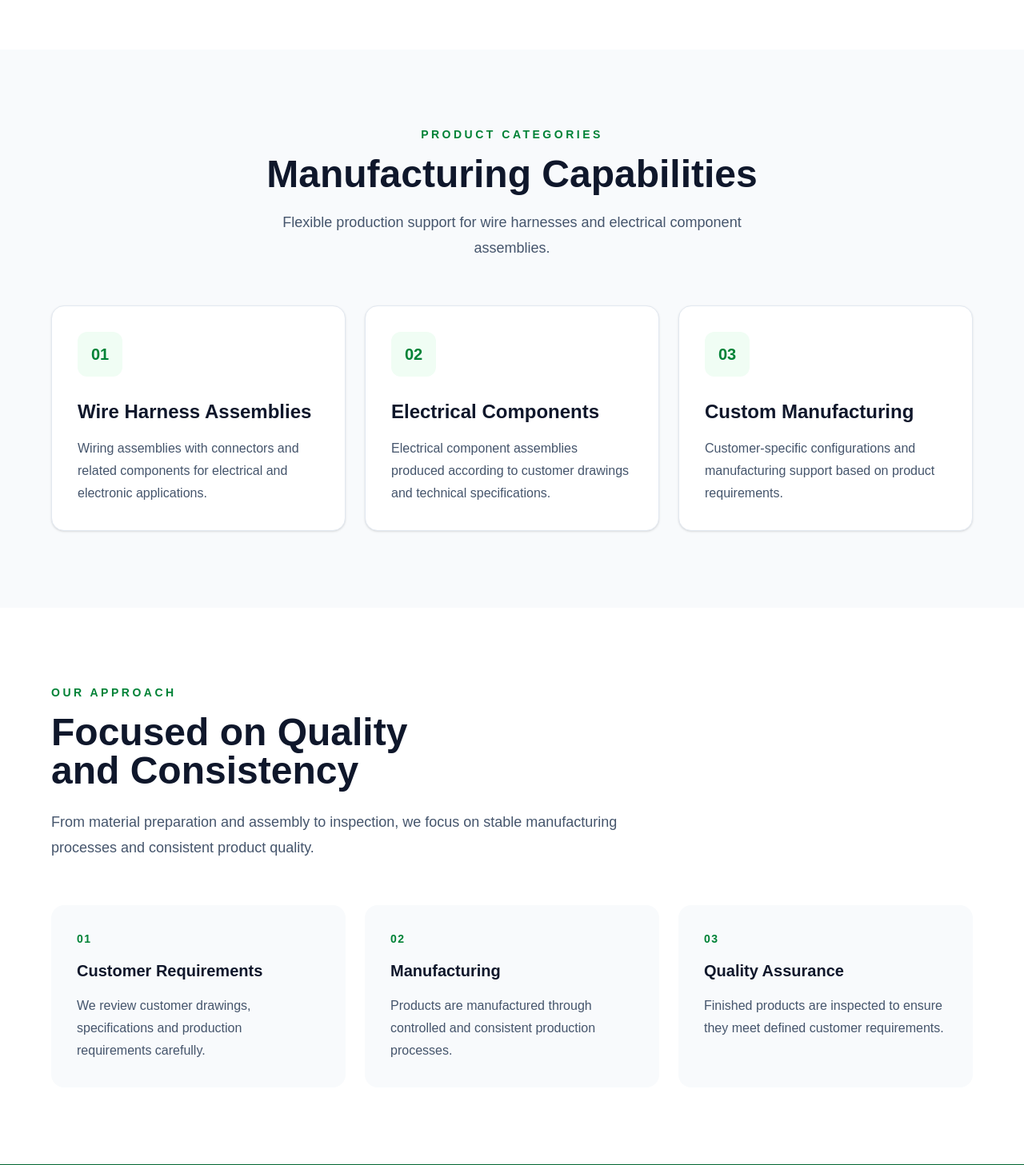
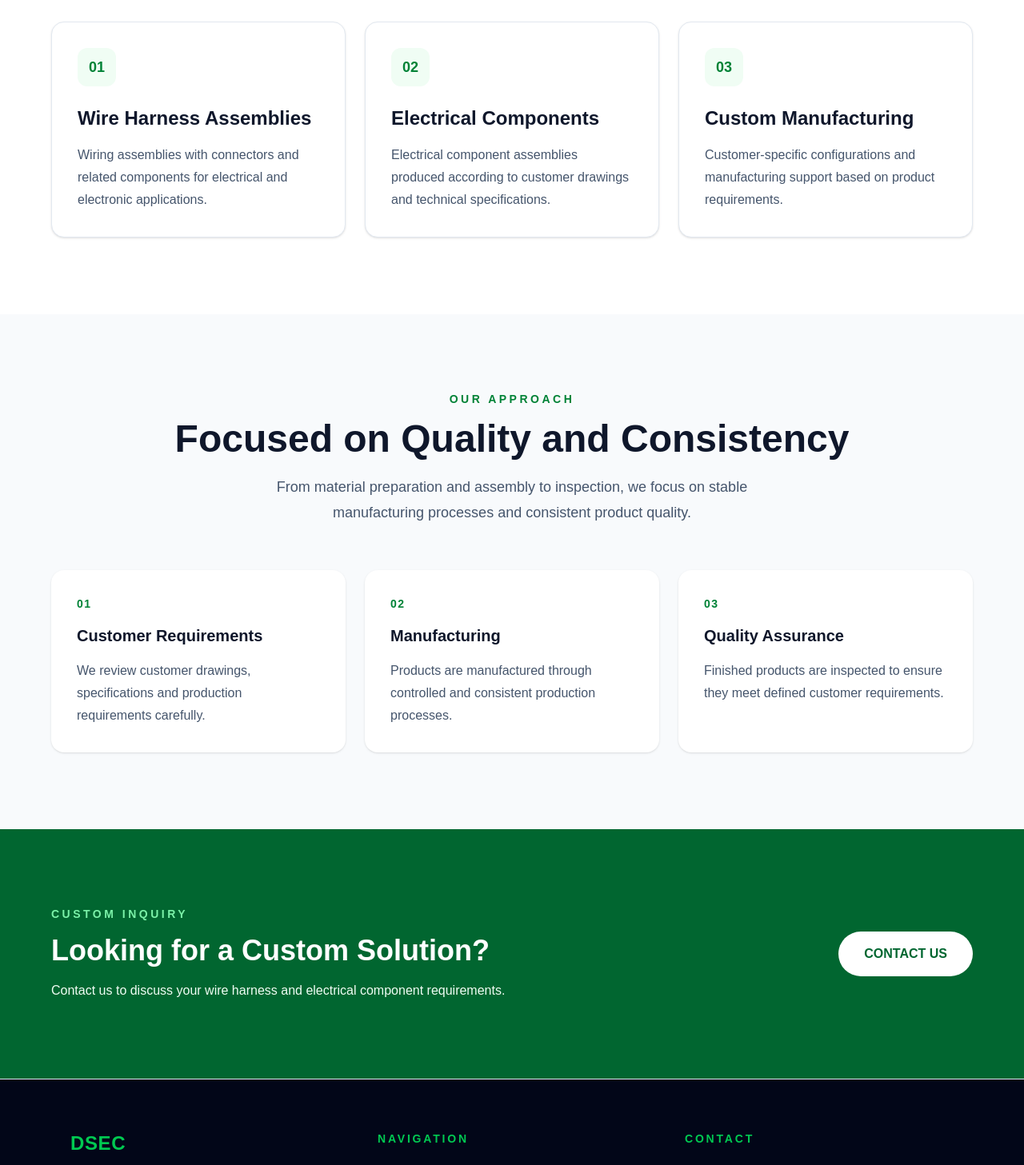
Before and after one commit to whatsupbro7/dsec-website, a Next.js app: page /products in a window 1280 px wide. Shown: the part 1860-3317 px from the top of the page at 80% size. Built offline with nearby package versions, Linux system fonts and the light colour scheme.

Commit message:
Improve English products page presentation

```diff
--- a/app/products/page.tsx
+++ b/app/products/page.tsx
@@ -1,187 +1,114 @@
 export default function Products() {
+  const highlights = [
+    {
+      number: "01",
+      title: "Wire Harness Assemblies",
+      text: "Wiring assemblies with connectors and related components for electrical and electronic applications.",
+    },
+    {
+      number: "02",
+      title: "Electrical Components",
+      text: "Electrical component assemblies produced according to customer drawings and technical specifications.",
+    },
+    {
+      number: "03",
+      title: "Custom Manufacturing",
+      text: "Customer-specific configurations and manufacturing support based on product requirements.",
+    },
+  ];
+
   return (
     <main className="min-h-screen bg-white text-slate-800">
-      {/* PRODUCTS HERO */}
       <section className="bg-green-800 px-6 py-28 text-white md:py-32">
         <div className="mx-auto max-w-6xl">
-          <p className="mb-5 text-sm font-semibold tracking-[0.3em] text-green-300">
-            OUR PRODUCTS
-          </p>
-          <h1 className="text-5xl font-bold tracking-tight md:text-6xl">
-            Wire Harness Solutions
-          </h1>
+          <p className="mb-5 text-sm font-semibold tracking-[0.3em] text-green-300">OUR PRODUCTS</p>
+          <h1 className="text-5xl font-bold tracking-tight md:text-6xl">Wire Harness Solutions</h1>
           <p className="mt-8 max-w-2xl text-lg leading-8 text-green-50">
-            DAESOUNG ELECTRIC COMPONENTS provides reliable wire harness and
-            electrical component solutions designed around customer requirements.
+            DAESOUNG ELECTRIC COMPONENTS provides reliable wire harness and electrical component solutions designed around customer requirements.
           </p>
         </div>
       </section>
 
-      {/* PRODUCT PORTFOLIO */}
       <section className="px-6 py-24">
         <div className="mx-auto max-w-6xl">
           <div className="max-w-3xl">
-            <p className="text-sm font-semibold tracking-[0.25em] text-green-700">
-              PRODUCT PORTFOLIO
-            </p>
+            <p className="text-sm font-semibold tracking-[0.25em] text-green-700">PRODUCT PORTFOLIO</p>
             <h2 className="mt-4 text-4xl font-bold text-slate-900 md:text-5xl">
               Real Products,
               <br />
               Built to Customer Requirements
             </h2>
             <p className="mt-6 text-lg leading-8 text-slate-600">
-              The product portfolio below presents actual DAESOUNG ELECTRIC
-              COMPONENTS wire harnesses and electrical component assemblies.
-              Products can be manufactured according to customer drawings,
-              specifications and application requirements.
+              The product portfolio below presents actual DAESOUNG ELECTRIC COMPONENTS wire harnesses and electrical component assemblies. Products can be manufactured according to customer drawings, specifications and application requirements.
             </p>
           </div>
 
-          <div className="mt-14 overflow-hidden rounded-3xl border border-slate-200 bg-white p-3 shadow-xl">
-            <img
-              src="/images/products/products.png"
-              alt="Actual DAESOUNG ELECTRIC COMPONENTS wire harness and electrical component products"
-              className="h-auto w-full rounded-2xl object-contain"
-            />
+          <div className="mt-14 overflow-hidden rounded-[2rem] border border-slate-200 bg-slate-950 p-3 shadow-2xl md:p-5">
+            <div className="overflow-hidden rounded-[1.5rem] bg-white">
+              <img
+                src="/images/products/products.png"
+                alt="Actual DAESOUNG ELECTRIC COMPONENTS wire harness and electrical component products"
+                className="h-auto w-full object-contain"
+              />
+            </div>
           </div>
 
-          <p className="mt-5 text-center text-sm text-slate-500">
-            Actual product samples from DAESOUNG ELECTRIC COMPONENTS
-          </p>
+          <p className="mt-5 text-center text-sm text-slate-500">Actual product samples from DAESOUNG ELECTRIC COMPONENTS</p>
+
+          <div className="mt-14 grid gap-6 md:grid-cols-3">
+            {highlights.map((item) => (
+              <div key={item.number} className="rounded-2xl border border-slate-200 bg-white p-8 shadow-sm transition hover:-translate-y-1 hover:shadow-lg">
+                <div className="flex h-12 w-12 items-center justify-center rounded-xl bg-green-50 text-lg font-bold text-green-700">
+                  {item.number}
+                </div>
+                <h3 className="mt-6 text-2xl font-bold text-slate-900">{item.title}</h3>
+                <p className="mt-4 leading-7 text-slate-600">{item.text}</p>
+              </div>
+            ))}
+          </div>
         </div>
       </section>
 
-      {/* PRODUCT CATEGORIES */}
       <section className="bg-slate-50 px-6 py-24">
         <div className="mx-auto max-w-6xl">
           <div className="text-center">
-            <p className="text-sm font-semibold tracking-[0.25em] text-green-700">
-              PRODUCT CATEGORIES
-            </p>
-            <h2 className="mt-4 text-4xl font-bold text-slate-900 md:text-5xl">
-              Manufacturing Capabilities
-            </h2>
+            <p className="text-sm font-semibold tracking-[0.25em] text-green-700">OUR APPROACH</p>
+            <h2 className="mt-4 text-4xl font-bold text-slate-900 md:text-5xl">Focused on Quality and Consistency</h2>
             <p className="mx-auto mt-5 max-w-2xl text-lg leading-8 text-slate-600">
-              Flexible production support for wire harnesses and electrical
-              component assemblies.
+              From material preparation and assembly to inspection, we focus on stable manufacturing processes and consistent product quality.
             </p>
           </div>
 
           <div className="mt-14 grid gap-6 md:grid-cols-3">
-            <div className="rounded-2xl border border-slate-200 bg-white p-8 shadow-sm transition hover:-translate-y-1 hover:shadow-lg">
-              <div className="flex h-14 w-14 items-center justify-center rounded-xl bg-green-50 text-xl font-bold text-green-700">
-                01
-              </div>
-              <h3 className="mt-7 text-2xl font-bold text-slate-900">
-                Wire Harness Assemblies
-              </h3>
-              <p className="mt-4 leading-7 text-slate-600">
-                Wiring assemblies with connectors and related components for
-                electrical and electronic applications.
-              </p>
-            </div>
-
-            <div className="rounded-2xl border border-slate-200 bg-white p-8 shadow-sm transition hover:-translate-y-1 hover:shadow-lg">
-              <div className="flex h-14 w-14 items-center justify-center rounded-xl bg-green-50 text-xl font-bold text-green-700">
-                02
-              </div>
-              <h3 className="mt-7 text-2xl font-bold text-slate-900">
-                Electrical Components
-              </h3>
-              <p className="mt-4 leading-7 text-slate-600">
-                Electrical component assemblies produced according to customer
-                drawings and technical specifications.
-              </p>
-            </div>
-
-            <div className="rounded-2xl border border-slate-200 bg-white p-8 shadow-sm transition hover:-translate-y-1 hover:shadow-lg">
-              <div className="flex h-14 w-14 items-center justify-center rounded-xl bg-green-50 text-xl font-bold text-green-700">
-                03
-              </div>
-              <h3 className="mt-7 text-2xl font-bold text-slate-900">
-                Custom Manufacturing
-              </h3>
-              <p className="mt-4 leading-7 text-slate-600">
-                Customer-specific configurations and manufacturing support based
-                on product requirements.
-              </p>
-            </div>
+            <ProcessCard number="01" title="Customer Requirements" text="We review customer drawings, specifications and production requirements carefully." />
+            <ProcessCard number="02" title="Manufacturing" text="Products are manufactured through controlled and consistent production processes." />
+            <ProcessCard number="03" title="Quality Assurance" text="Finished products are inspected to ensure they meet defined customer requirements." />
           </div>
         </div>
       </section>
 
-      {/* MANUFACTURING APPROACH */}
-      <section className="px-6 py-24">
-        <div className="mx-auto max-w-6xl">
-          <div className="max-w-3xl">
-            <p className="text-sm font-semibold tracking-[0.25em] text-green-700">
-              OUR APPROACH
-            </p>
-            <h2 className="mt-4 text-4xl font-bold text-slate-900 md:text-5xl">
-              Focused on Quality
-              <br />
-              and Consistency
-            </h2>
-            <p className="mt-6 text-lg leading-8 text-slate-600">
-              From material preparation and assembly to inspection, we focus on
-              stable manufacturing processes and consistent product quality.
-            </p>
-          </div>
-
-          <div className="mt-14 grid gap-6 md:grid-cols-3">
-            <div className="rounded-2xl bg-slate-50 p-8">
-              <p className="text-sm font-semibold tracking-widest text-green-700">01</p>
-              <h3 className="mt-4 text-xl font-bold text-slate-900">Customer Requirements</h3>
-              <p className="mt-4 leading-7 text-slate-600">
-                We review customer drawings, specifications and production
-                requirements carefully.
-              </p>
-            </div>
-            <div className="rounded-2xl bg-slate-50 p-8">
-              <p className="text-sm font-semibold tracking-widest text-green-700">02</p>
-              <h3 className="mt-4 text-xl font-bold text-slate-900">Manufacturing</h3>
-              <p className="mt-4 leading-7 text-slate-600">
-                Products are manufactured through controlled and consistent
-                production processes.
-              </p>
-            </div>
-            <div className="rounded-2xl bg-slate-50 p-8">
-              <p className="text-sm font-semibold tracking-widest text-green-700">03</p>
-              <h3 className="mt-4 text-xl font-bold text-slate-900">Quality Assurance</h3>
-              <p className="mt-4 leading-7 text-slate-600">
-                Finished products are inspected to ensure they meet defined
-                customer requirements.
-              </p>
-            </div>
-          </div>
-        </div>
-      </section>
-
-      {/* CONTACT CTA */}
       <section className="bg-green-800 px-6 py-24 text-white">
         <div className="mx-auto max-w-6xl">
           <div className="flex flex-col gap-8 md:flex-row md:items-center md:justify-between">
             <div>
-              <p className="text-sm font-semibold tracking-[0.25em] text-green-300">
-                CUSTOM INQUIRY
-              </p>
-              <h2 className="mt-4 text-3xl font-bold md:text-4xl">
-                Looking for a Custom Solution?
-              </h2>
-              <p className="mt-4 max-w-2xl leading-7 text-green-50">
-                Contact us to discuss your wire harness and electrical component
-                requirements.
-              </p>
+              <p className="text-sm font-semibold tracking-[0.25em] text-green-300">CUSTOM INQUIRY</p>
+              <h2 className="mt-4 text-3xl font-bold md:text-4xl">Looking for a Custom Solution?</h2>
+              <p className="mt-4 max-w-2xl leading-7 text-green-50">Contact us to discuss your wire harness and electrical component requirements.</p>
             </div>
-            <a
-              href="/contact"
-              className="inline-flex w-fit rounded-full bg-white px-8 py-4 font-semibold text-green-800 transition hover:bg-green-50"
-            >
-              CONTACT US
-            </a>
+            <a href="/contact" className="inline-flex w-fit rounded-full bg-white px-8 py-4 font-semibold text-green-800 transition hover:bg-green-50">CONTACT US</a>
           </div>
         </div>
       </section>
     </main>
   );
 }
+
+function ProcessCard({ number, title, text }: { number: string; title: string; text: string }) {
+  return (
+    <div className="rounded-2xl bg-white p-8 shadow-sm">
+      <p className="text-sm font-semibold tracking-widest text-green-700">{number}</p>
+      <h3 className="mt-4 text-xl font-bold text-slate-900">{title}</h3>
+      <p className="mt-4 leading-7 text-slate-600">{text}</p>
+    </div>
+  );
+}
```
